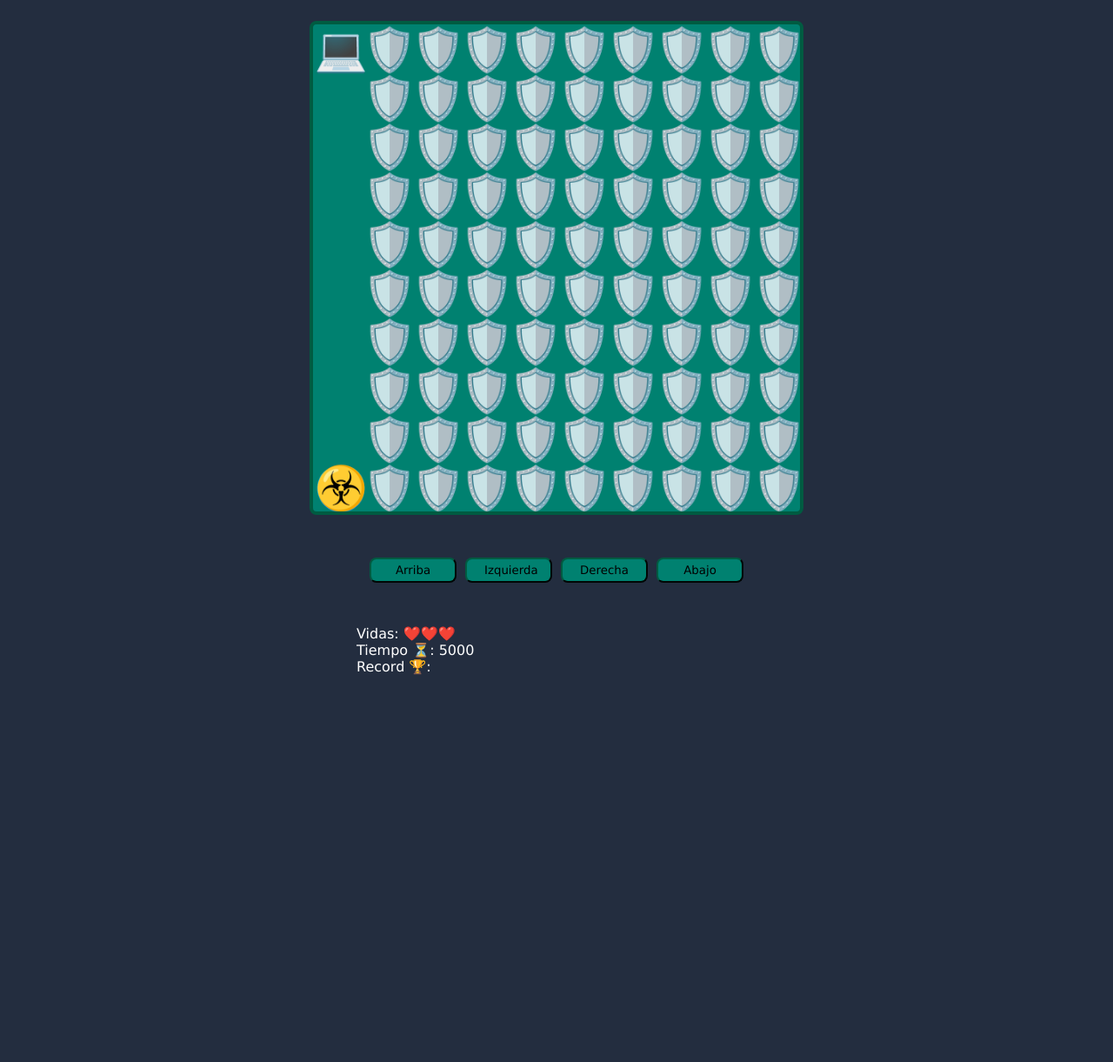
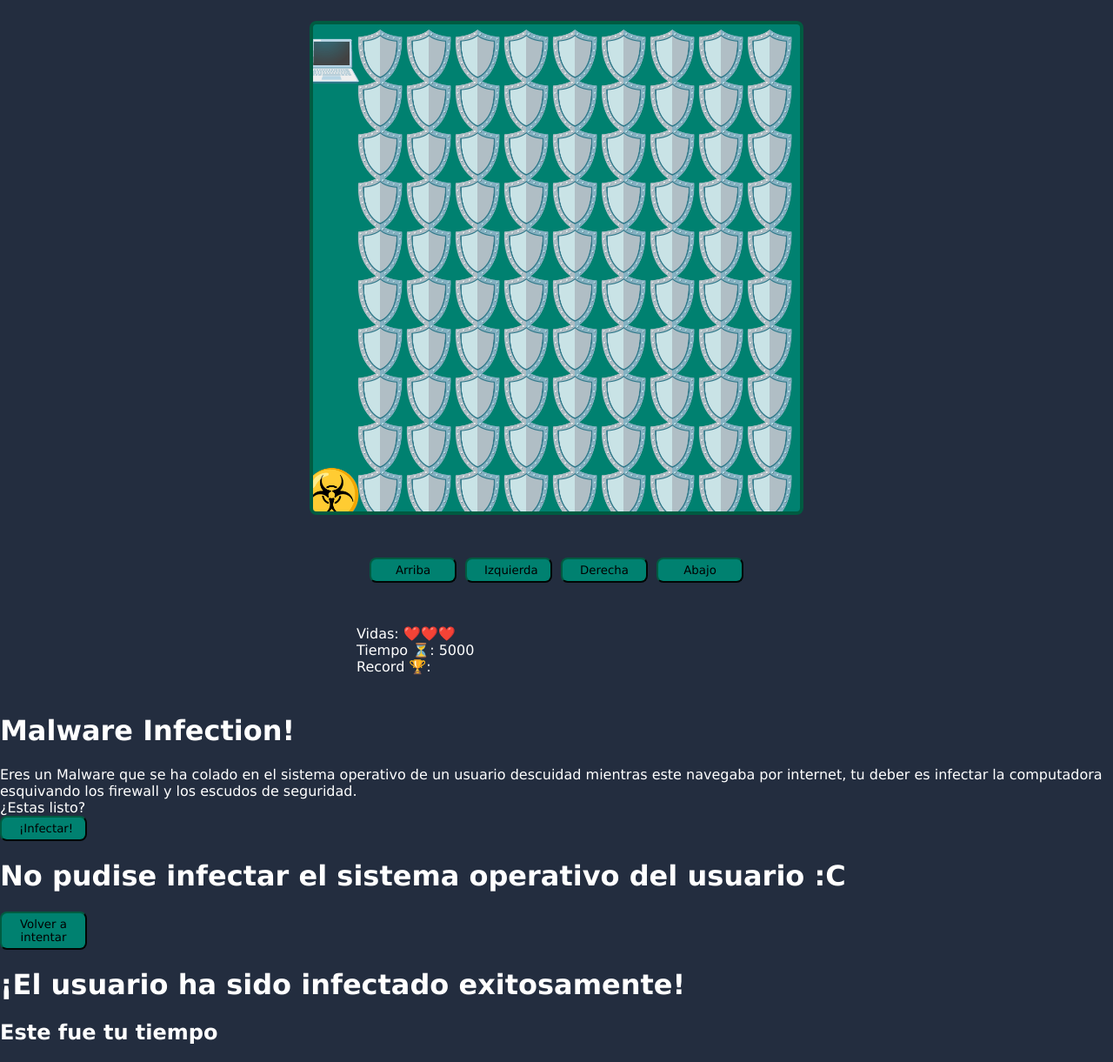
Before and after one commit to SebiceC/Taller-practico-js-videojuego, a plain HTML site: page index.html in a window 1280 px wide. Shown: the whole page at 87% size. Before the commit the page ends 800 px from the top, so only its background shows below. Drawn offline with Linux system fonts and the light colour scheme.

Commit message:
add commit

```diff
--- a/game.js
+++ b/game.js
@@ -9,8 +9,7 @@ const spanTime = document.querySelector('#time');
 const spanRecord = document.querySelector('#record');
 const pResult = document.querySelector('#result');
 
-
-let canvaSize;
+let canvasSize;
 let elementsSize;
 let level = 0;
 let lives = 3;
@@ -19,64 +18,59 @@ let timeStart;
 let timePlayer;
 let timeInterval;
 
+let ultima_x;
+let ultima_y;
+let canvasSize1;
 
 const playerPosition = {
   x: undefined,
   y: undefined,
 };
-
 const giftPosition = {
   x: undefined,
   y: undefined,
 };
+let enemyPositions = [];
 
-let wallPosition = [];
+window.addEventListener('load', setCanvasSize);
+window.addEventListener('resize', setCanvasSize);
 
-window.addEventListener('load', setCavaSize);
-window.addEventListener('resize', setCavaSize);
-
-function fixNumber(n){
+function fixNumber(n) {
   return Number(n.toFixed(2));
 }
 
-function setCavaSize() {
+function setCanvasSize() {
+  if (window.innerHeight > window.innerWidth) {
+    canvasSize = window.innerWidth * 0.7;
+  } else {
+    canvasSize = window.innerHeight * 0.7;
+  }
 
-    if (window.innerHeight > window.innerWidth) {
-        canvaSize = window.innerWidth * 0.7;
-    } else {
-        canvaSize = window.innerHeight * 0.7;
+  if(canvasSize == canvasSize1) {
+    playerPosition.x = ultima_x;
+    playerPosition.y = ultima_y;
     }
-    // if (window.innerHeight > window.innerWidth) {
-    //     if ((window, innerWidth < 450)) {
-    //       canvaSize = 350;
-    //     } else {
-    //       canvaSize = (window.innerWidth * 0.75).toFixed(0);
-    //     }
-    //   } else {
-    //     if (window.innerHeight < 450) {
-    //       canvaSize = 350;
-    //     } else {
-    //       canvaSize = (window.innerHeight * 0.75).toFixed(0);
-    //     }
-    //   }
+    else {
+        playerPosition.x = ultima_x*(canvasSize/canvasSize1);
+        playerPosition.y = ultima_y*(canvasSize/canvasSize1);
+    }
+  canvasSize = Number(canvasSize.toFixed(0));
 
-    canvaSize = Number(canvaSize.toFixed(0));
-    canvas.setAttribute('width', canvaSize);
-    canvas.setAttribute('height', canvaSize);
+  canvas.setAttribute('width', canvasSize);
+  canvas.setAttribute('height', canvasSize);
 
-    elementsSize = canvaSize / 10;
+  elementsSize = canvasSize / 10;
 
-    playerPosition.x = undefined;
-    playerPosition.y = undefined;
-
+  playerPosition.x = ultima_x;
+  playerPosition.y = ultima_y;
   startGame();
 }
 
 function startGame() {
+  console.log({ canvasSize, elementsSize });
+  // console.log(window.innerWidth, window.innerHeight);
 
-    console.log({ canvaSize, elementsSize });
-
-    game.font = elementsSize - 7  + 'px Verdana';
+  game.font = elementsSize + 'px Verdana';
   game.textAlign = 'end';
 
   const map = maps[level];
@@ -91,61 +85,72 @@ function startGame() {
     timeInterval = setInterval(showTime, 100);
     showRecord();
   }
+
   const mapRows = map.trim().split('\n');
   const mapRowCols = mapRows.map(row => row.trim().split(''));
   console.log({map, mapRows, mapRowCols});
 
   showLives();
 
-    wallPosition = [];
-    game.clearRect(0,0,canvaSize, canvaSize);
+  enemyPositions = [];
+  game.clearRect(0,0,canvasSize, canvasSize);
 
   mapRowCols.forEach((row, rowI) => {
     row.forEach((col, colI) => {
       const emoji = emojis[col];
-            const positionX = elementsSize * (colI + 1.12);
-            const positionY = elementsSize * (rowI + 0.82);
-
+      const posX = elementsSize * (colI + 1);
+      const posY = elementsSize * (rowI + 1);
 
       if (col == 'O') {
-                if(!playerPosition.x && !playerPosition.y) {
-                    playerPosition.x = positionX;
-                    playerPosition.y = positionY;
+        if (!playerPosition.x && !playerPosition.y) {
+          playerPosition.x = posX;
+          playerPosition.y = posY;
+          // console.log({playerPosition});
         }
       } else if (col == 'I') {
-                giftPosition.x = positionX;
-                giftPosition.y = positionY;
+        giftPosition.x = posX;
+        giftPosition.y = posY;
       } else if (col == 'X') {
-                wallPosition.push({
-                    x: positionX,
-                    y: positionY,
+        enemyPositions.push({
+          x: posX,
+          y: posY,
         });
       }
 
-        game.fillText(emoji, positionX, positionY);
-
+      game.fillText(emoji, posX, posY);
     });
   });
 
   movePlayer();
 }
 
-function movePlayer () {
-    const giftColisionX = playerPosition.x.toFixed(0) == giftPosition.x.toFixed(0);
-    const giftColisionY = playerPosition.y.toFixed(0) == giftPosition.y.toFixed(0);
-    const giftColision = giftColisionX && giftColisionY;
+function movePlayer() {
 
-    if(giftColision) {
+    ultima_x = playerPosition.x;
+    ultima_y = playerPosition.y;
+
+  const giftCollisionX = playerPosition.x.toFixed(3) == giftPosition.x.toFixed(3);
+  const giftCollisionY = playerPosition.y.toFixed(3) == giftPosition.y.toFixed(3);
+  const giftCollision = giftCollisionX && giftCollisionY;
+
+  if(window.innerHeight > window.innerWidth) {
+    canvasSize1 = window.innerWidth * 0.7;
+    }
+    else {
+        canvasSize1 = window.innerHeight * 0.7;
+    }
+
+  if (giftCollision) {
     levelWin();
   }
 
-    const wallColision = wallPosition.find(wall => {
-        const wallColisionX = wall.x.toFixed(0) == playerPosition.x.toFixed(0);
-        const wallColisionY = wall.y.toFixed(0) == playerPosition.y.toFixed(0);
-        return wallColisionX && wallColisionY;
+  const enemyCollision = enemyPositions.find(enemy => {
+    const enemyCollisionX = enemy.x.toFixed(3) == playerPosition.x.toFixed(3);
+    const enemyCollisionY = enemy.y.toFixed(3) == playerPosition.y.toFixed(3);
+    return enemyCollisionX && enemyCollisionY;
   });
 
-    if(wallColision) {
+  if (enemyCollision) {
     levelFail();
   }
 
@@ -153,16 +158,14 @@ function movePlayer () {
 }
 
 function levelWin() {
-    console.log('subiste de nivel');
+  console.log('Subiste de nivel');
   level++;
   startGame();
 }
 
 function levelFail() {
-    console.log('fallaste');
+  console.log('Chocaste contra un enemigo :(');
   lives--;
-
-    console.log(lives);
 
   if (lives <= 0) {
     level = 0;
@@ -176,9 +179,8 @@ function levelFail() {
 }
 
 function gameWin() {
-    console.log('terminaste el juego!');
+  console.log('Â¡Terminaste el juego!');
   clearInterval(timeInterval);
-
 
   const recordTime = localStorage.getItem('record_time');
   const playerTime = Date.now() - timeStart;
@@ -186,22 +188,20 @@ function gameWin() {
   if (recordTime) {
     if (recordTime >= playerTime) {
       localStorage.setItem('record_time', playerTime);
-            pResult.innerHTML = 'superaste el record!';
+      pResult.innerHTML = 'SUPERASTE EL RECORD :)';
     } else {
-            pResult.innerHTML = 'no superaste el record';
+      pResult.innerHTML = 'lo siento, no superaste el records :(';
     }
   } else {
     localStorage.setItem('record_time', playerTime);
-        pResult.innerHTML = 'Es tu primera vez? ¡este es tu record!';
+    pResult.innerHTML = 'Primera vez? Muy bien, pero ahora trata de superar tu tiempo :)';
   }
 
   console.log({recordTime, playerTime});
 }
 
 function showLives() {
-    const heartsArray = Array(lives).fill(emojis['HEART'])
-    // console.log(heartsArray);
-
+  const heartsArray = Array(lives).fill(emojis['HEART']); // [1,2,3]
 
   spanLives.innerHTML = "";
   heartsArray.forEach(heart => spanLives.append(heart));
@@ -215,12 +215,6 @@ function showRecord() {
   spanRecord.innerHTML = localStorage.getItem('record_time');
 }
 
-game.font = '25px Verdana';
-game.fillStyle = 'purple';
-game.textAlign = 'center';
-// game.fillText('Platzi', 25, 25);
-
-
 window.addEventListener('keydown', moveByKeys);
 btnUp.addEventListener('click', moveUp);
 btnLeft.addEventListener('click', moveLeft);
@@ -233,22 +227,20 @@ function moveByKeys(event) {
   else if (event.key == 'ArrowRight') moveRight();
   else if (event.key == 'ArrowDown') moveDown();
 }
+function moveUp() {
+  console.log('Me quiero mover hacia arriba');
 
-function moveUp() {
-    console.log('Me quiero mover hacia arriba')
-
-    if((playerPosition.y - elementsSize) < elementsSize) {
+  if ((playerPosition.y - elementsSize) < elementsSize) {
     console.log('OUT');
   } else {
     playerPosition.y -= elementsSize;
     startGame();
   }
-
 }
 function moveLeft() {
-    console.log('Me quiero mover a la izquierda')
+  console.log('Me quiero mover hacia izquierda');
 
-    if((playerPosition.x - elementsSize) < elementsSize) {
+  if ((playerPosition.x - elementsSize) < elementsSize) {
     console.log('OUT');
   } else {
     playerPosition.x -= elementsSize;
@@ -256,9 +248,9 @@ function moveLeft() {
   }
 }
 function moveRight() {
-    console.log('Me quiero mover a la derecha')
+  console.log('Me quiero mover hacia derecha');
 
-    if((playerPosition.x + elementsSize) > canvaSize) {
+  if ((playerPosition.x + elementsSize) > canvasSize) {
     console.log('OUT');
   } else {
     playerPosition.x += elementsSize;
@@ -266,15 +258,12 @@ function moveRight() {
   }
 }
 function moveDown() {
-    console.log('Me quiero mover hacia abajo')
+  console.log('Me quiero mover hacia abajo');
 
-    if((playerPosition.y + elementsSize) > canvaSize) {
+  if ((playerPosition.y + elementsSize) > canvasSize) {
     console.log('OUT');
   } else {
     playerPosition.y += elementsSize;
     startGame();
   }
 }
-
-// location.reload() para recargar la pagina
-// setTimeOut() para ejecutar codigo despues de un tiempo
--- a/index.html
+++ b/index.html
@@ -25,6 +25,21 @@
         </div>
         <!-- <p><button id="reset_button">Reiniciar Juego</button></p> -->
     </div>
+    <div class="lobby">
+        <h1>Malware Infection!</h1>
+        <p>Eres un Malware que se ha colado en el sistema operativo de un usuario descuidad mientras este navegaba por internet, tu deber es infectar la computadora esquivando los firewall y los escudos de seguridad.</p>
+        <p>¿Estas listo?</p>
+        <button class="start-btn" onclick="startGame()">¡Infectar!</button>
+    </div>
+    <div class="game-fail">
+        <h1>No pudise infectar el sistema operativo del usuario :C</h1>
+        <button onclick="reload()">Volver a intentar</button>
+    </div>
+    <div class="game-win">
+        <h1>¡El usuario ha sido infectado exitosamente!</h1>
+        <h2>Este fue tu tiempo</h2>
+
+    </div>
     <script src="./maps.js"></script>
     <script src="./game.js"></script>
 </body>
```
Lines whose indentation alone changed are shown as unchanged.
